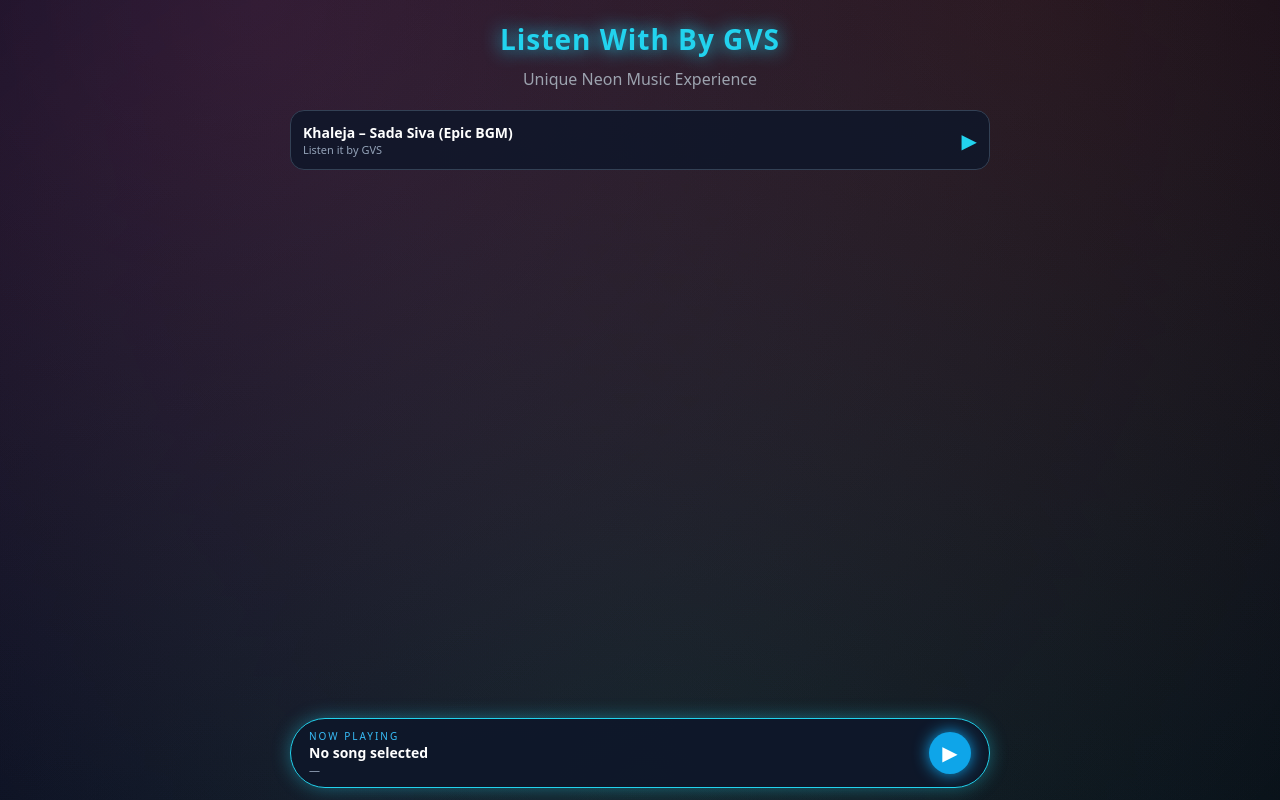
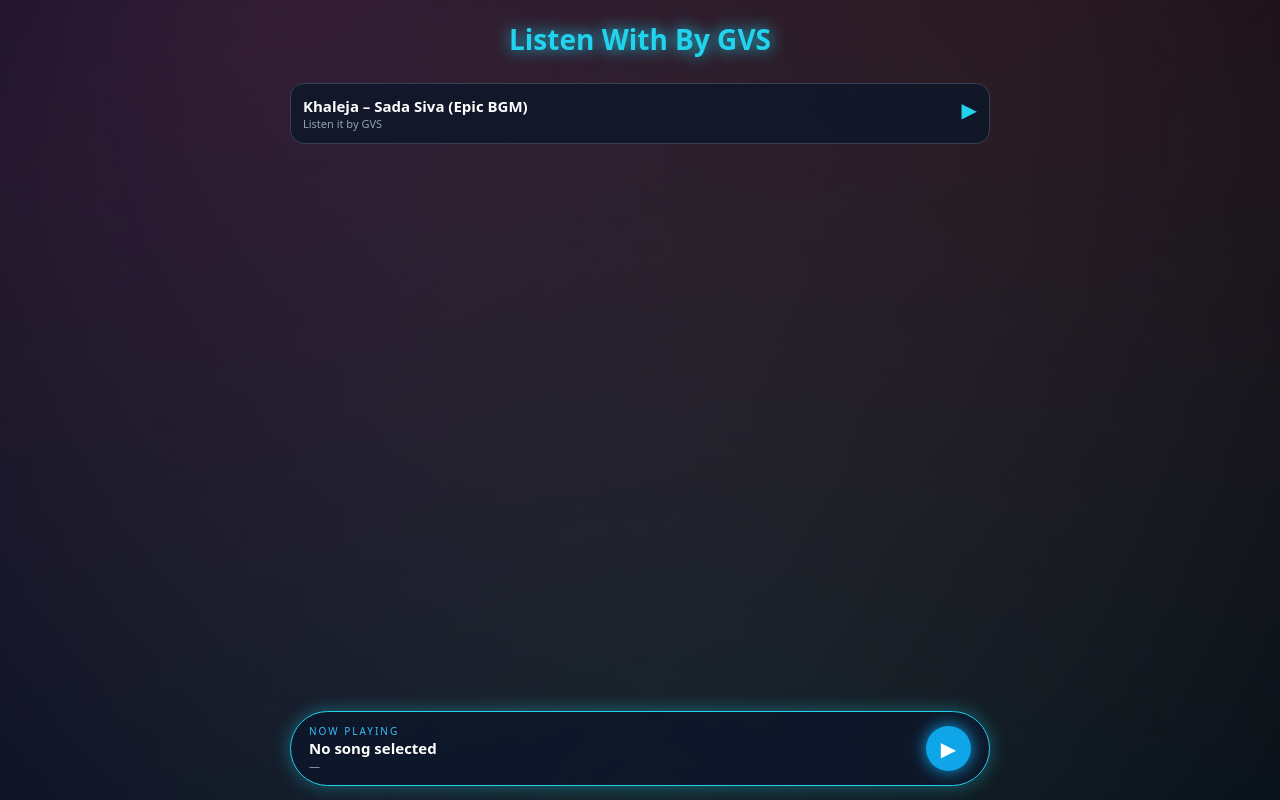
Before and after one commit to gvedhasa22081/gvedhasa22081.github.io, a plain HTML site: page index.html in a window 1280 px wide. Drawn offline with Linux system fonts and the light colour scheme.

Commit message:
Update index.html

```diff
--- a/index.html
+++ b/index.html
@@ -15,7 +15,7 @@
     overflow-x: hidden;
   }
 
-  /* Glow Background */
+  /* Background */
   .bg {
     position: fixed;
     inset: 0;
@@ -31,82 +31,66 @@
     to   { filter: hue-rotate(160deg); }
   }
 
-  .title {
+  h1 {
     text-align: center;
-    padding: 20px 0 10px;
+    padding: 20px 0 5px;
     font-size: 28px;
+    color: #22d3ee;
     font-weight: 700;
-    letter-spacing: 1px;
-    color: #22d3ee;
-    text-shadow: 0 0 18px #22d3ee;
-  }
-
-  .subtitle {
-    text-align: center;
-    color: #9ca3af;
-    margin-bottom: 20px;
+    text-shadow: 0 0 16px #22d3ee;
   }
 
   .tracklist {
     width: 92%;
     max-width: 700px;
     margin: 0 auto;
+    margin-top: 20px;
   }
 
   .track {
     padding: 12px;
-    margin-bottom: 10px;
+    margin-bottom: 12px;
     border-radius: 14px;
-    background: rgba(15, 23, 42, 0.85);
+    background: rgba(15, 23, 42, 0.88);
     border: 1px solid #334155;
     display: flex;
     justify-content: space-between;
-    align-items: center;
-    transition: 0.2s ease;
+    cursor: pointer;
+    transition: 0.2s;
+  }
+  .track:hover {
+    border-color: #22d3ee;
+    box-shadow: 0 0 12px #22d3ee88;
   }
 
-  .track:hover {
-    border-color: #22d3ee;
-    box-shadow: 0 0 12px #22d3ee99;
-  }
+  .track-title { font-size: 15px; font-weight: 600; }
+  .track-sub { font-size: 11px; color: #94a3b8; }
 
-  .track-title {
-    font-size: 14px;
-    font-weight: 600;
-  }
-  .track-sub {
-    font-size: 11px;
-    color: #94a3b8;
-  }
-
-  /* Bottom Music Player */
+  /* BOTTOM PLAYER */
   .player {
     position: fixed;
-    bottom: 12px;
+    bottom: 14px;
     left: 50%;
     transform: translateX(-50%);
     width: min(92%, 700px);
-    background: rgba(15, 23, 42, 0.92);
+    padding: 12px 18px;
+    border-radius: 60px;
+    background: rgba(15,23,42,0.92);
     border: 1px solid #22d3ee;
-    border-radius: 60px;
-    padding: 10px 18px;
     display: flex;
     justify-content: space-between;
     align-items: center;
     box-shadow: 0 0 18px #22d3ee66;
   }
 
-  .now-info {
-    display: flex;
-    flex-direction: column;
-  }
+  .now-info span { display: block; }
   .now-label {
     font-size: 10px;
     letter-spacing: 2px;
     color: #38bdf8;
   }
-  .now-song {
-    font-size: 14px;
+  .now-title {
+    font-size: 15px;
     font-weight: 700;
   }
   .now-sub {
@@ -114,45 +98,38 @@
     color: #94a3b8;
   }
 
-  .controls {
-    display: flex;
-    align-items: center;
-    gap: 10px;
-  }
+  .controls { display: flex; gap: 10px; }
 
-  /* PLAY BUTTON — Blue Glow */
+  /* Neon PLAY button */
   .play-btn {
-    width: 42px;
-    height: 42px;
+    width: 45px;
+    height: 45px;
+    border-radius: 50%;
     background: #0ea5e9;
-    border-radius: 50%;
     color: white;
     font-size: 20px;
     border: none;
     cursor: pointer;
     box-shadow: 0 0 16px #0ea5e9;
-    transition: 0.2s ease;
-  }
-  .play-btn:hover {
-    transform: scale(1.07);
+    display: flex;
+    justify-content: center;
+    align-items: center;
   }
 
-  /* PAUSE BUTTON — Green Glow */
+  /* Neon PAUSE button */
   .pause-btn {
-    width: 42px;
-    height: 42px;
+    width: 45px;
+    height: 45px;
+    border-radius: 50%;
     background: #22c55e;
-    border-radius: 50%;
     color: white;
     font-size: 20px;
     border: none;
     cursor: pointer;
+    display: none;
     box-shadow: 0 0 16px #22c55e;
-    transition: 0.2s ease;
-    display: none;
-  }
-  .pause-btn:hover {
-    transform: scale(1.07);
+    justify-content: center;
+    align-items: center;
   }
 
   audio { display: none; }
@@ -162,13 +139,16 @@
 <body>
 <div class="bg"></div>
 
-<h1 class="title">Listen With By GVS</h1>
-<p class="subtitle">Unique Neon Music Experience</p>
+<h1>Listen With By GVS</h1>
 
 <div class="tracklist">
 
-  <!-- Track 1 -->
-  <div class="track" onclick="playSong('Khaleja – Sada Siva (Epic BGM)', 'Listen it by GVS')">
+  <!-- TRACK 1 – Your MP3 -->
+  <div class="track" onclick="playSong(
+        'Khaleja – Sada Siva (Epic BGM)',
+        'Listen it by GVS',
+        'https://gvedhasa22081.github.io/Khaleja%20-%20Sada%20Siva%20Video%20with%20Lyrics%20Mahesh%20Babu,%20Anushka%20Manisarma.mp3'
+  )">
     <div>
       <div class="track-title">Khaleja – Sada Siva (Epic BGM)</div>
       <div class="track-sub">Listen it by GVS</div>
@@ -178,12 +158,11 @@
 
 </div>
 
-
-<!-- GLOBAL MINI PLAYER -->
+<!-- MINI PLAYER -->
 <div class="player">
   <div class="now-info">
     <span class="now-label">NOW PLAYING</span>
-    <span class="now-song" id="nowSong">No song selected</span>
+    <span class="now-title" id="nowTitle">No song selected</span>
     <span class="now-sub" id="nowSub">—</span>
   </div>
 
@@ -193,37 +172,37 @@
   </div>
 </div>
 
-<!-- Hidden Audio Player -->
-<audio id="audioPlayer">
-  <source src="https://gvedhasa22081.github.io/Khaleja%20-%20Sada%20Siva%20Video%20with%20Lyrics%20Mahesh%20Babu,%20Anushka%20Manisarma.mp3" type="audio/mpeg">
-</audio>
+<!-- AUDIO ELEMENT -->
+<audio id="audioPlayer"></audio>
 
 <script>
   const audio = document.getElementById("audioPlayer");
   const playBtn = document.getElementById("playBtn");
   const pauseBtn = document.getElementById("pauseBtn");
-  const nowSong = document.getElementById("nowSong");
+
+  const nowTitle = document.getElementById("nowTitle");
   const nowSub = document.getElementById("nowSub");
 
-  function playSong(title, subtitle) {
-    nowSong.textContent = title;
+  function playSong(title, subtitle, file) {
+    nowTitle.textContent = title;
     nowSub.textContent = subtitle;
 
+    audio.src = file;
     audio.play();
 
     playBtn.style.display = "none";
-    pauseBtn.style.display = "inline-block";
+    pauseBtn.style.display = "flex";
   }
 
   playBtn.onclick = () => {
     audio.play();
     playBtn.style.display = "none";
-    pauseBtn.style.display = "inline-block";
+    pauseBtn.style.display = "flex";
   };
 
   pauseBtn.onclick = () => {
     audio.pause();
-    playBtn.style.display = "inline-block";
+    playBtn.style.display = "flex";
     pauseBtn.style.display = "none";
   };
 </script>
```
